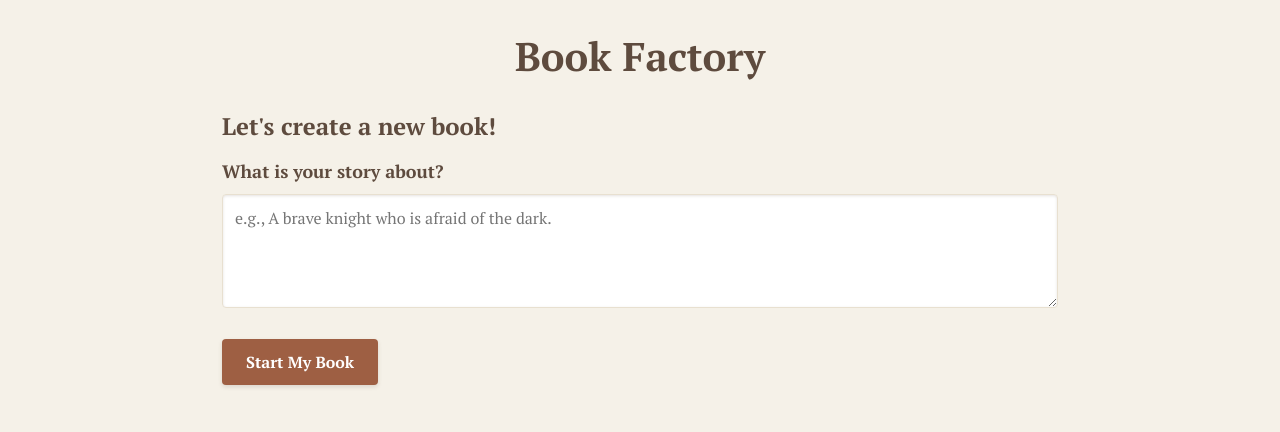
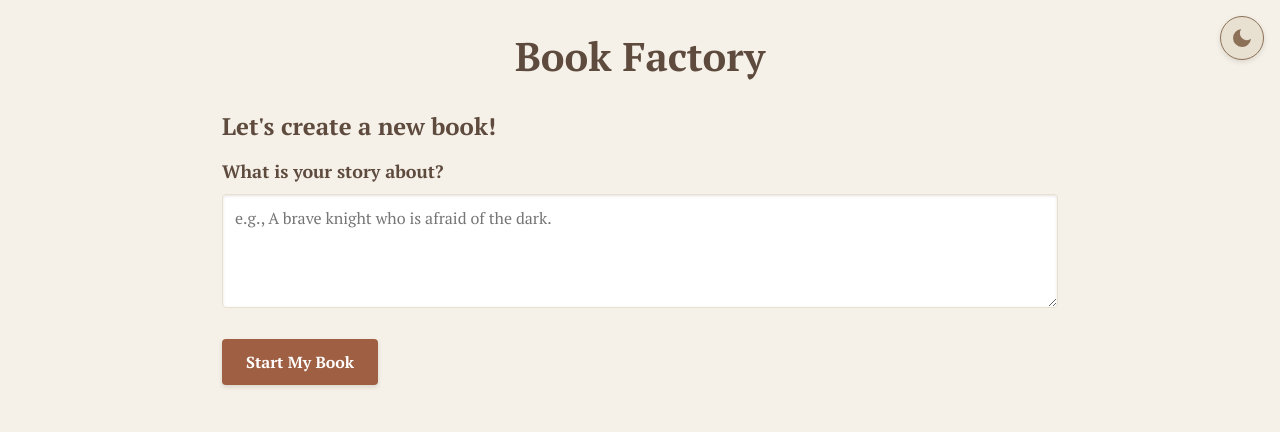
Before and after one commit to CptSaulGoodman/bookfactory, a FastAPI app: page /book/new in a window 1280 px wide. Shown: the top 432 px of the page. Run offline with FastAPI, Linux system fonts and the light colour scheme; some libraries are stand-ins or nearby versions.

Commit message:
feat(theme): implement theme switcher and enhance styling for dark mode
This commit introduces a theme switcher button in the base layout, allowing users to toggle between light and dark themes. Key changes include:

- Added a button with sun and moon icons for theme switching in `base.html`.
- Implemented JavaScript to manage theme state using localStorage.
- Updated CSS variables for theme-dependent colors to ensure consistent styling across the application.
- Refactored existing styles to utilize new CSS variables for improved maintainability.

These enhancements aim to provide a more customizable user experience and improve the visual consistency of the application.

```diff
--- a/app/static/styles.css
+++ b/app/static/styles.css
@@ -62,6 +62,15 @@
     --color-success: #5c8c5c;      /* Soft green for success messages */
     --color-shadow: rgba(79, 60, 45, 0.15); /* Warm shadow color */
 
+    /* Theme-dependent colors */
+    --color-input-bg: white;
+    --color-button-text: white;
+    --color-secondary-hover-bg: rgba(140, 113, 88, 0.1); /* from --color-leather */
+    --color-focus-ring: rgba(140, 113, 88, 0.2); /* from --color-leather */
+    --color-completed-timeline-bg: rgba(232, 224, 208, 0.5); /* from --color-parchment */
+    --color-chapter-hover-bg: rgba(232, 224, 208, 0.3); /* from --color-parchment */
+    --color-ai-comment-text: rgba(232, 224, 208, 0.5); /* from --color-parchment */
+
     /* Spacing */
     --space-xs: 0.25rem;
     --space-sm: 0.5rem;
@@ -133,7 +161,7 @@
     margin-right: var(--space-sm);
     margin-bottom: var(--space-md);
     background-color: var(--color-accent);
-    color: white;
+    color: var(--color-button-text);
     border: none;
     border-radius: var(--border-radius-sm);
     font-family: "PT Serif", serif;
@@ -490,7 +518,63 @@
     animation: fadeIn 0.4s ease-out;
   }
 
-  /* 8. Media Queries */
+  /* 8. Theme Switcher */
+  .theme-switcher {
+    position: fixed;
+    top: var(--space-md);
+    right: var(--space-md);
+    background-color: var(--color-parchment);
+    border: 1px solid var(--color-leather);
+    color: var(--color-leather);
+    width: 44px;
+    height: 44px;
+    border-radius: 50%;
+    cursor: pointer;
+    display: flex !important; /* Override general button styles */
+    justify-content: center;
+    align-items: center;
+    box-shadow: 0 2px 5px var(--color-shadow);
+    transition: all 0.3s ease;
+    z-index: 1001; /* Above spinner but below backdrop */
+    /* Override general button styles */
+    padding: 0;
+    margin: 0;
+    font-size: inherit;
+    font-weight: inherit;
+    min-height: auto;
+  }
+
+  .theme-switcher:hover {
+    background-color: var(--color-leather);
+    color: var(--color-paper);
+    transform: scale(1.1);
+  }
+
+  .theme-switcher svg {
+    width: 24px;
+    height: 24px;
+    transition: opacity 0.3s ease;
+  }
+
+  .theme-switcher svg path {
+    fill: currentColor;
+  }
+
+  .theme-switcher .icon-sun {
+    display: none;
+  }
+  .theme-switcher .icon-moon {
+    display: block;
+  }
+
+  html[data-theme="dark"] .theme-switcher .icon-sun {
+    display: block;
+  }
+  html[data-theme="dark"] .theme-switcher .icon-moon {
+    display: none;
+  }
+
+  /* 9. Media Queries */
   @media (min-width: 768px) {
     main {
       max-width: 700px;
--- a/app/templates/base.html
+++ b/app/templates/base.html
@@ -13,9 +13,35 @@
     <script src="https://unpkg.com/htmx.org@1.9.10"></script>
 </head>
 <body>
+    <button class="theme-switcher" id="theme-switcher" aria-label="Toggle theme">
+        <svg class="icon icon-sun" xmlns="http://www.w3.org/2000/svg" viewBox="0 0 24 24" fill="currentColor" stroke="currentColor" stroke-width="2" stroke-linecap="round">
+            <circle cx="12" cy="12" r="5"/>
+            <path d="M12 1v2M12 21v2M4.22 4.22l1.42 1.42M18.36 18.36l1.42 1.42M1 12h2M21 12h2M4.22 19.78l1.42-1.42M18.36 5.64l1.42-1.42"/>
+        </svg>
+        <svg class="icon icon-moon" xmlns="http://www.w3.org/2000/svg" viewBox="0 0 24 24" fill="currentColor">
+            <path d="M21 12.79A9 9 0 1 1 11.21 3 7 7 0 0 0 21 12.79z"/>
+        </svg>
+    </button>
     <div class="htmx-indicator spinner"></div>
     <main>
         {% block content %}{% endblock %}
     </main>
+
+    <script>
+        (function() {
+            const themeSwitcher = document.getElementById('theme-switcher');
+            const html = document.documentElement;
+
+            // Get saved theme from localStorage or system preference
+            const currentTheme = localStorage.getItem('theme') || (window.matchMedia('(prefers-color-scheme: dark)').matches ? 'dark' : 'light');
+            html.setAttribute('data-theme', currentTheme);
+
+            themeSwitcher.addEventListener('click', () => {
+                const newTheme = html.getAttribute('data-theme') === 'dark' ? 'light' : 'dark';
+                html.setAttribute('data-theme', newTheme);
+                localStorage.setItem('theme', newTheme);
+            });
+        })();
+    </script>
 </body>
 </html>
--- a/app/templates/wizard/_title.html
+++ b/app/templates/wizard/_title.html
@@ -15,7 +15,7 @@
             hx-target="#wizard-content"
             hx-swap="innerHTML">
             <label for="title">{{ _('title_prompt_label') }}</label>
-            <input class="input" type="text" id="title" name="title" value="{{ book.title }}" required>
+            <input class="input" type="text" id="title" name="title" value="{{ book.title if book.title else '' }}" required>
             <button type="button" hx-get="/book/new" hx-target="body" hx-swap="innerHTML" hx-indicator=".spinner" class="button secondary">{{ _('wizard_back_button') }}</button>
             <button type="submit">{{ _('wizard_next_button') }}</button>
         </form>
--- a/app/templates/wizard/_world.html
+++ b/app/templates/wizard/_world.html
@@ -20,7 +20,7 @@
                 hx-target="#wizard-content"
                 hx-swap="innerHTML">
                 <label for="world_description">{{ _('world_prompt_label') }}</label>
-                <textarea class="textarea" id="world_description" name="world_description" rows="4" required>{{ book.world_description }}</textarea>
+                <textarea class="textarea" id="world_description" name="world_description" rows="4" required>{{ book.world_description if book.world_description else '' }}</textarea>
                 <button type="button" hx-get="/book/{{ book.id }}/title" hx-target="#wizard-content" hx-swap="innerHTML" hx-indicator=".spinner" class="button secondary">{{ _('wizard_back_button') }}</button>
                 <button type="submit">{{ _('wizard_next_button') }}</button>
             </form>
```
Also changed, not shown: other parts of app/static/styles.css (+27 -8 lines).
